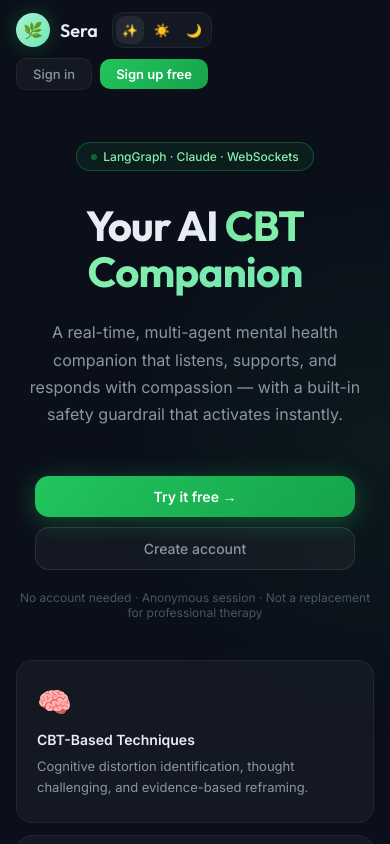
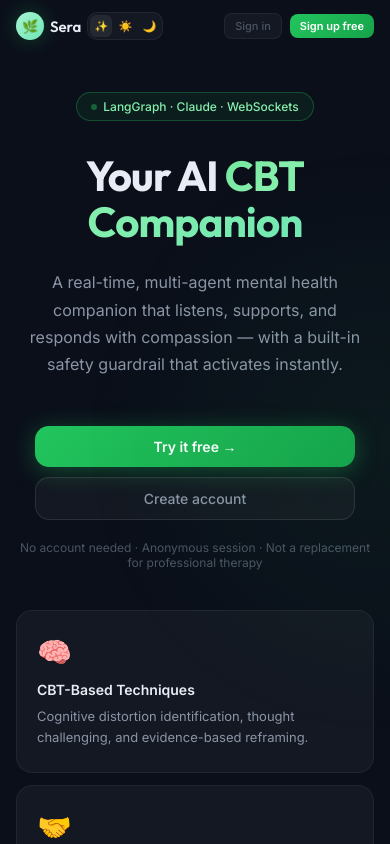
Before and after one commit to himanshukumar-web/mental-health-cbt-companion, a Next.js app in the folder frontend/: page / in a window 390 px wide. Built offline with nearby package versions, Linux system fonts and the light colour scheme; no server answers.

Commit message:
style: optimize navbar dimensions and layout elements for mobile viewports

```diff
--- a/frontend/src/app/globals.css
+++ b/frontend/src/app/globals.css
@@ -270,4 +270,120 @@ button { cursor: pointer; font-family: var(--font-sans); }
     align-items: center !important;
     flex-wrap: wrap !important;
   }
+
+  .theme-selector-container {
+    gap: 2px !important;
+    padding: 2px !important;
+    border-radius: 10px !important;
+  }
+  .theme-selector-btn {
+    width: 22px !important;
+    height: 22px !important;
+    border-radius: 6px !important;
+    font-size: 11px !important;
+  }
+
+  :root {
+    --logo-gap: 6px !important;
+  }
+  .nav-logo-icon {
+    width: 28px !important;
+    height: 28px !important;
+    font-size: 13px !important;
+  }
+  .nav-logo-text {
+    font-size: 15px !important;
+  }
+  .nav-username {
+    display: none !important;
+  }
+  .nav-btn {
+    padding: 5px 10px !important;
+    font-size: 11px !important;
+    border-radius: 8px !important;
+  }
 }
+
+/* ── Desktop/General class definitions for new navbar classes ── */
+:root {
+  --logo-gap: 10px;
+}
+.theme-selector-container {
+  display: inline-flex;
+  align-items: center;
+  gap: 4px;
+  background: var(--bg-glass);
+  border: 0.5px solid var(--border-secondary);
+  border-radius: 12px;
+  padding: 3px;
+}
+.theme-selector-btn {
+  display: flex;
+  align-items: center;
+  justify-content: center;
+  width: 28px;
+  height: 28px;
+  border-radius: 9px;
+  border: none;
+  background: transparent;
+  color: var(--text-secondary);
+  font-size: 13px;
+  cursor: pointer;
+  transition: all 0.2s ease;
+}
+.theme-selector-btn.active {
+  background: var(--bg-glass-hover);
+  color: var(--text-primary);
+}
+
+.nav-logo-icon {
+  width: 34px;
+  height: 34px;
+  border-radius: 50%;
+  background: linear-gradient(135deg, #a7f3d0, #6ee7b7);
+  display: flex;
+  align-items: center;
+  justify-content: center;
+  font-size: 16px;
+  box-shadow: 0 0 20px rgba(34,197,94,0.3);
+}
+.nav-logo-text {
+  font-family: var(--font-display);
+  font-weight: 600;
+  font-size: 18px;
+  color: var(--text-primary);
+}
+.nav-username {
+  font-size: 13px;
+  color: var(--text-secondary);
+}
+.nav-btn {
+  padding: 7px 14px;
+  font-size: 13px;
+  border-radius: 10px;
+  font-weight: 500;
+  transition: all 0.2s ease;
+  display: inline-flex;
+  align-items: center;
+  justify-content: center;
+}
+.nav-btn-primary {
+  background: linear-gradient(135deg, #22c55e, #16a34a);
+  color: white !important;
+  font-weight: 600;
+  border: none;
+  cursor: pointer;
+}
+.nav-btn-secondary {
+  border: 0.5px solid var(--border-secondary);
+  background: var(--bg-glass);
+  color: var(--text-tertiary) !important;
+  cursor: pointer;
+}
+.nav-btn-admin {
+  background: rgba(245,158,11,0.12);
+  border: 0.5px solid rgba(245,158,11,0.3);
+  color: #fcd34d !important;
+  font-weight: 600;
+  cursor: pointer;
+}
--- a/frontend/src/app/page.tsx
+++ b/frontend/src/app/page.tsx
@@ -70,15 +70,10 @@ export default function LandingPage() {
           flexWrap: "wrap", gap: 10,
         }}>
           {/* Logo & Theme */}
-          <div style={{ display: "flex", alignItems: "center", gap: 14 }}>
-            <Link href="/" style={{ display: "flex", alignItems: "center", gap: 10 }}>
-              <div style={{
-                width: 34, height: 34, borderRadius: "50%",
-                background: "linear-gradient(135deg, #a7f3d0, #6ee7b7)",
-                display: "flex", alignItems: "center", justifyContent: "center",
-                fontSize: 16, boxShadow: "0 0 20px rgba(34,197,94,0.3)",
-              }}>🌿</div>
-              <span style={{ fontFamily: "var(--font-display)", fontWeight: 600, fontSize: 18, color: "var(--text-primary)" }}>Sera</span>
+          <div style={{ display: "flex", alignItems: "center", gap: "var(--logo-gap, 10px)" }}>
+            <Link href="/" style={{ display: "flex", alignItems: "center", gap: "var(--logo-gap, 10px)" }}>
+              <div className="nav-logo-icon">🌿</div>
+              <span className="nav-logo-text">Sera</span>
             </Link>
             <ThemeSelector />
           </div>
@@ -88,60 +83,37 @@ export default function LandingPage() {
             <div style={{ display: "flex", alignItems: "center", gap: 8, flexWrap: "wrap", justifyContent: "flex-end" }}>
               {user ? (
                 <>
-                  <span style={{ fontSize: 13, color: "var(--text-secondary)" }}>
+                  <span className="nav-username">
                     {user.user_metadata?.full_name ?? user.email}
                   </span>
 
                   {/* Admin dashboard link for doctors */}
                   {userRole === "admin" && (
-                    <Link href="/admin" id="nav-admin-dashboard" style={{
-                      padding: "7px 14px", borderRadius: 10,
-                      background: "rgba(245,158,11,0.12)", border: "0.5px solid rgba(245,158,11,0.3)",
-                      color: "#fcd34d", fontSize: 12, fontWeight: 600,
-                    }}>
-                      🩺 Admin Dashboard
+                    <Link href="/admin" id="nav-admin-dashboard" className="nav-btn nav-btn-admin">
+                      🩺 Admin
                     </Link>
                   )}
 
                   <button
                     onClick={startSession}
-                    style={{
-                      padding: "7px 16px", borderRadius: 10,
-                      background: "linear-gradient(135deg,#22c55e,#16a34a)",
-                      border: "none", color: "white", fontSize: 13, fontWeight: 600,
-                      cursor: "pointer",
-                    }}
+                    className="nav-btn nav-btn-primary"
                   >
                     Open Sera →
                   </button>
                   <button
                     id="nav-signout"
                     onClick={() => signOut()}
-                    style={{
-                      padding: "7px 14px", borderRadius: 10,
-                      border: "0.5px solid var(--border-secondary)",
-                      background: "var(--bg-glass)", color: "var(--text-tertiary)",
-                      fontSize: 13, cursor: "pointer",
-                    }}
+                    className="nav-btn nav-btn-secondary"
                   >
                     Sign out
                   </button>
                 </>
               ) : (
                 <>
-                  <Link href="/login" id="nav-login" style={{
-                    padding: "7px 16px", borderRadius: 10,
-                    border: "0.5px solid var(--border-secondary)",
-                    background: "var(--bg-glass)", color: "var(--text-secondary)",
-                    fontSize: 13, fontWeight: 500,
-                  }}>
+                  <Link href="/login" id="nav-login" className="nav-btn nav-btn-secondary">
                     Sign in
                   </Link>
-                  <Link href="/signup" id="nav-signup" style={{
-                    padding: "7px 16px", borderRadius: 10,
-                    background: "linear-gradient(135deg,#22c55e,#16a34a)",
-                    border: "none", color: "white", fontSize: 13, fontWeight: 600,
-                  }}>
+                  <Link href="/signup" id="nav-signup" className="nav-btn nav-btn-primary">
                     Sign up free
                   </Link>
                 </>
--- a/frontend/src/components/ThemeSelector.tsx
+++ b/frontend/src/components/ThemeSelector.tsx
@@ -12,15 +12,7 @@ export default function ThemeSelector() {
   ];
 
   return (
-    <div style={{
-      display: "inline-flex",
-      alignItems: "center",
-      gap: 4,
-      background: "var(--bg-glass)",
-      border: "0.5px solid var(--border-secondary)",
-      borderRadius: 12,
-      padding: 3,
-    }}>
+    <div className="theme-selector-container">
       {themes.map((t) => {
         const isActive = theme === t.id;
         return (
@@ -28,20 +20,7 @@ export default function ThemeSelector() {
             key={t.id}
             onClick={() => setTheme(t.id)}
             title={`${t.label} Theme`}
-            style={{
-              display: "flex",
-              alignItems: "center",
-              justifyContent: "center",
-              width: 28,
-              height: 28,
-              borderRadius: 9,
-              border: "none",
-              background: isActive ? "var(--bg-glass-hover)" : "transparent",
-              color: isActive ? "var(--text-primary)" : "var(--text-secondary)",
-              fontSize: 13,
-              cursor: "pointer",
-              transition: "all 0.2s ease",
-            }}
+            className={`theme-selector-btn ${isActive ? "active" : ""}`}
           >
             {t.icon}
           </button>
```
